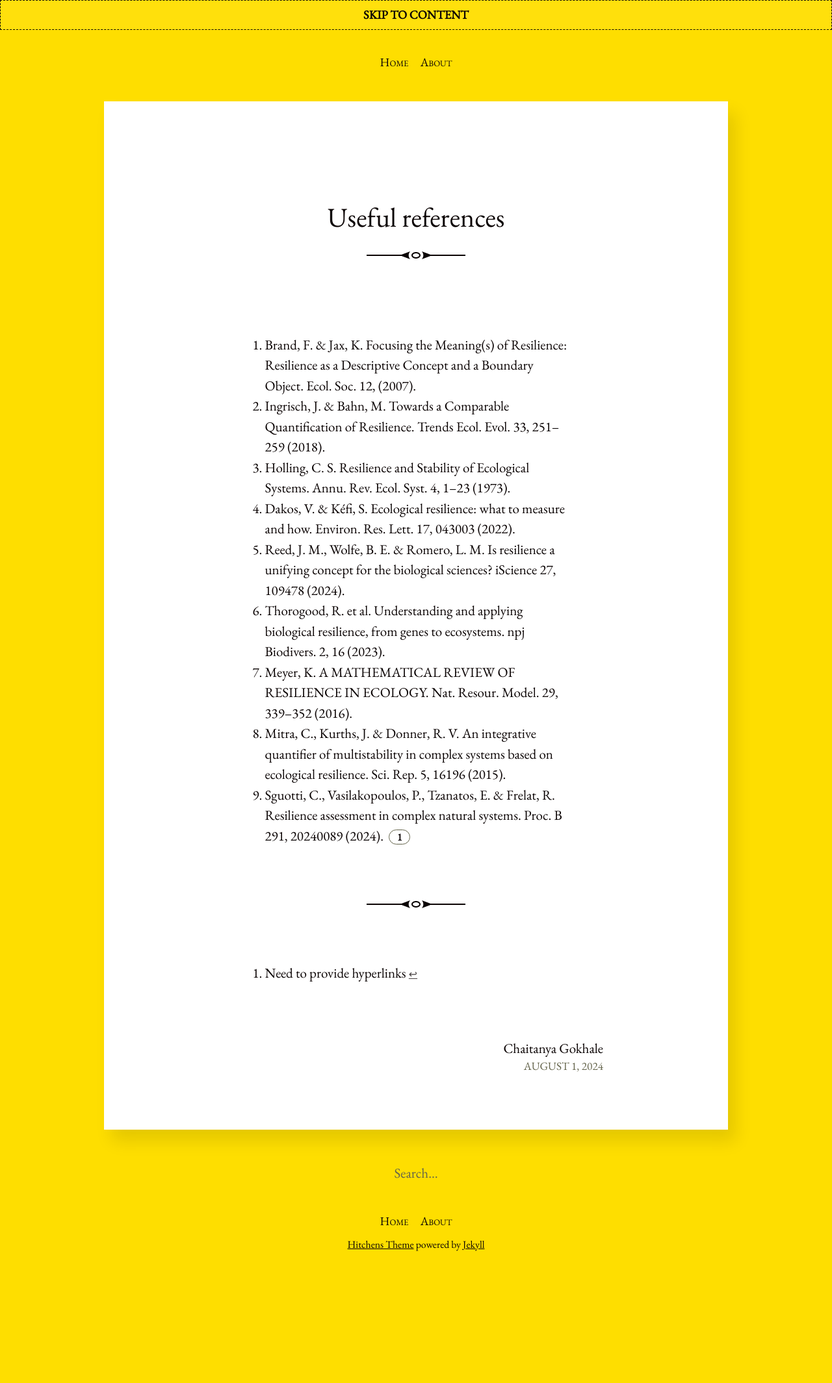
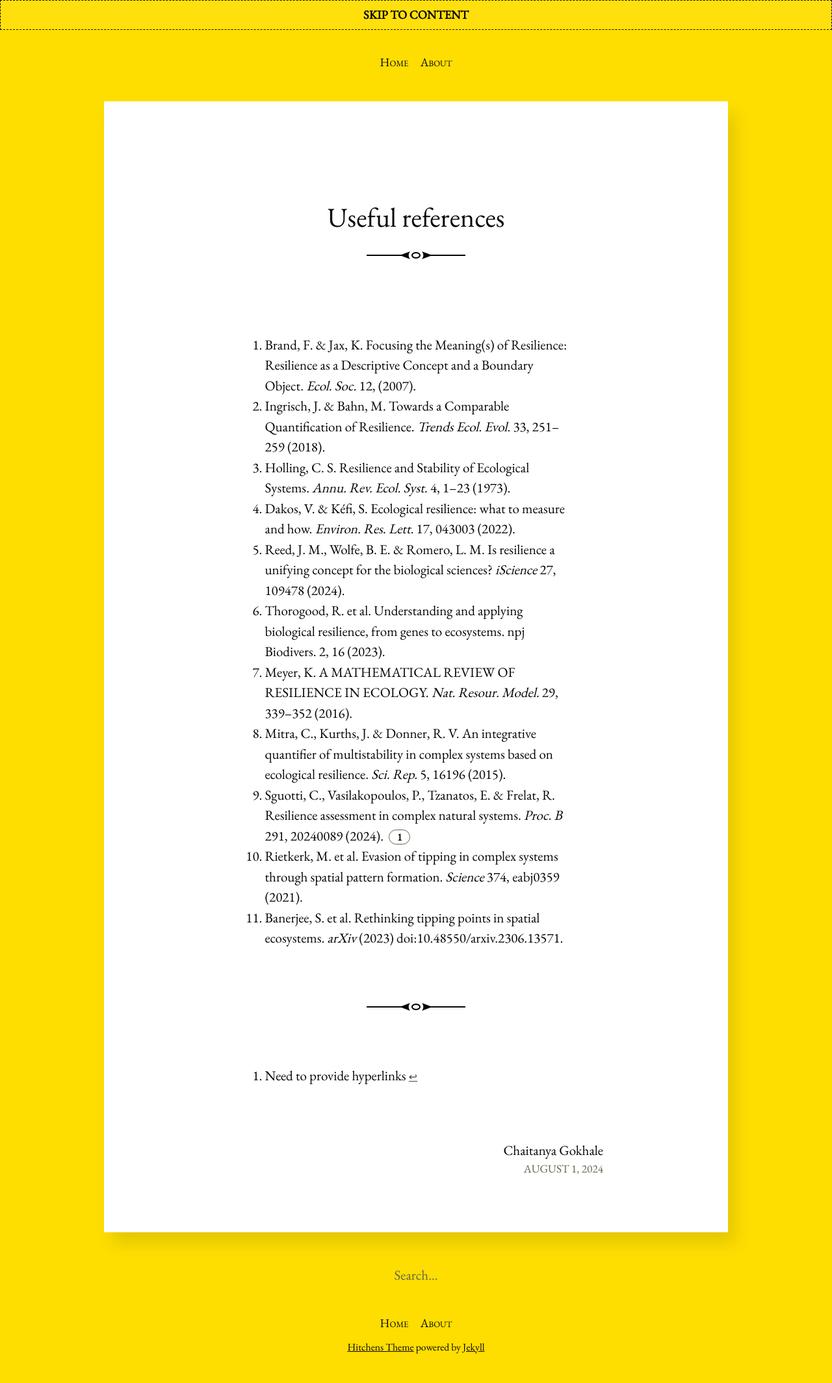
Before and after one commit to resilientEU/resilientEU.github.io, a Jekyll site: the page built from _posts/2024-08-01-references.md, in a window 1280 px wide. Shown: the whole page at 65% size. Built offline with Jekyll 4.4.1, drawn with Linux system fonts in a browser that asks for light colours; before the commit the page ends 1972 px from its top, so only the background shows below that.

Commit message:
Update 2024-08-01-references.md

```diff
--- a/_posts/2024-08-01-references.md
+++ b/_posts/2024-08-01-references.md
@@ -5,14 +5,17 @@ author: "Chaitanya Gokhale"
 categories: literature
 ---
 
-1.	Brand, F. & Jax, K. Focusing the Meaning(s) of Resilience: Resilience as a Descriptive Concept and a Boundary Object. Ecol. Soc. 12, (2007).
-2.	Ingrisch, J. & Bahn, M. Towards a Comparable Quantification of Resilience. Trends Ecol. Evol. 33, 251–259 (2018).
-3.	Holling, C. S. Resilience and Stability of Ecological Systems. Annu. Rev. Ecol. Syst. 4, 1–23 (1973).
-4.	Dakos, V. & Kéfi, S. Ecological resilience: what to measure and how. Environ. Res. Lett. 17, 043003 (2022).
-5.	Reed, J. M., Wolfe, B. E. & Romero, L. M. Is resilience a unifying concept for the biological sciences? iScience 27, 109478 (2024).
+1.	Brand, F. & Jax, K. Focusing the Meaning(s) of Resilience: Resilience as a Descriptive Concept and a Boundary Object. *Ecol. Soc.* 12, (2007).
+2.	Ingrisch, J. & Bahn, M. Towards a Comparable Quantification of Resilience. *Trends Ecol. Evol.* 33, 251–259 (2018).
+3.	Holling, C. S. Resilience and Stability of Ecological Systems. *Annu. Rev. Ecol. Syst.* 4, 1–23 (1973).
+4.	Dakos, V. & Kéfi, S. Ecological resilience: what to measure and how. *Environ. Res. Lett.* 17, 043003 (2022).
+5.	Reed, J. M., Wolfe, B. E. & Romero, L. M. Is resilience a unifying concept for the biological sciences? *iScience* 27, 109478 (2024).
 6.	Thorogood, R. et al. Understanding and applying biological resilience, from genes to ecosystems. npj Biodivers. 2, 16 (2023).
-7.	Meyer, K. A MATHEMATICAL REVIEW OF RESILIENCE IN ECOLOGY. Nat. Resour. Model. 29, 339–352 (2016).
-8.	Mitra, C., Kurths, J. & Donner, R. V. An integrative quantifier of multistability in complex systems based on ecological resilience. Sci. Rep. 5, 16196 (2015).
-9.	Sguotti, C., Vasilakopoulos, P., Tzanatos, E. & Frelat, R. Resilience assessment in complex natural systems. Proc. B 291, 20240089 (2024). [^1]
+7.	Meyer, K. A MATHEMATICAL REVIEW OF RESILIENCE IN ECOLOGY. *Nat. Resour. Model.* 29, 339–352 (2016).
+8.	Mitra, C., Kurths, J. & Donner, R. V. An integrative quantifier of multistability in complex systems based on ecological resilience. *Sci. Rep.* 5, 16196 (2015).
+9.	Sguotti, C., Vasilakopoulos, P., Tzanatos, E. & Frelat, R. Resilience assessment in complex natural systems. *Proc. B* 291, 20240089 (2024). [^1]
+10. Rietkerk, M. et al. Evasion of tipping in complex systems through spatial pattern formation. *Science* 374, eabj0359 (2021).
+11. Banerjee, S. et al. Rethinking tipping points in spatial ecosystems. *arXiv* (2023) doi:10.48550/arxiv.2306.13571.
+
 
 [^1]: Need to provide hyperlinks
```
